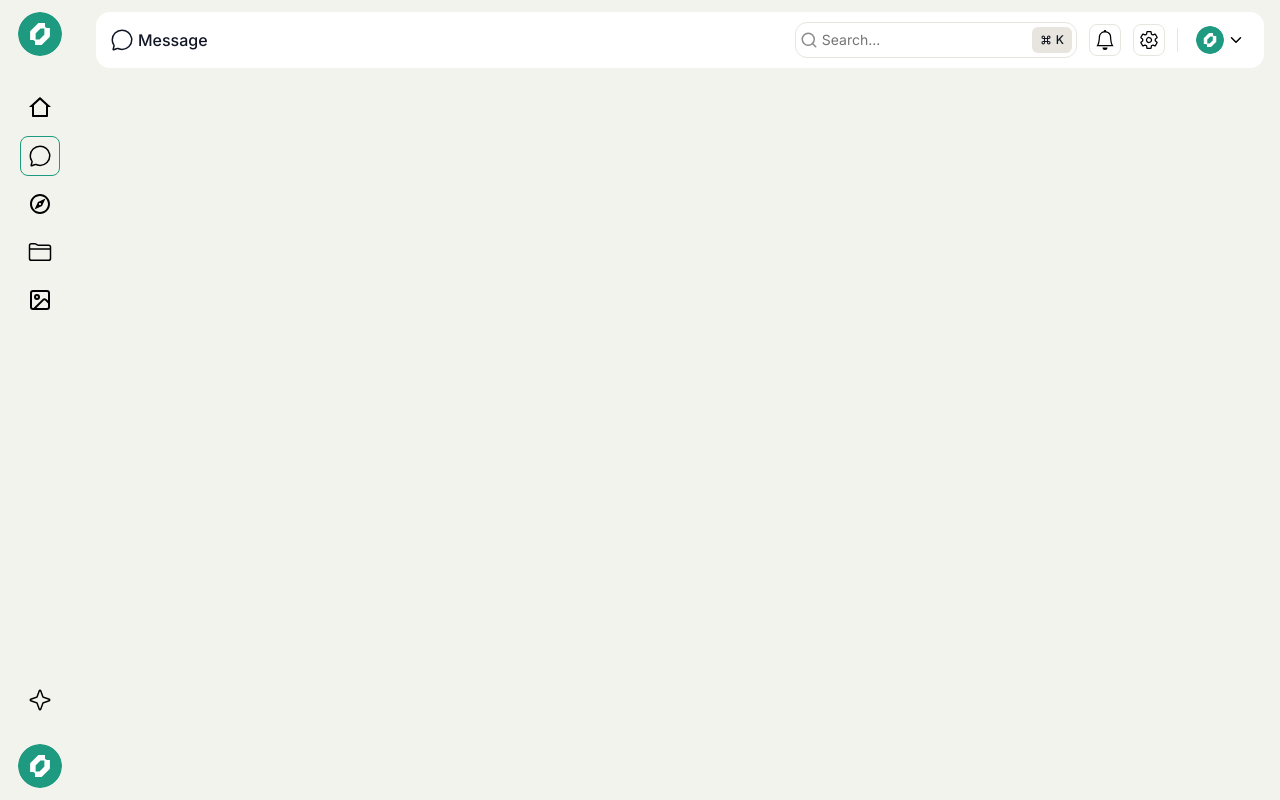
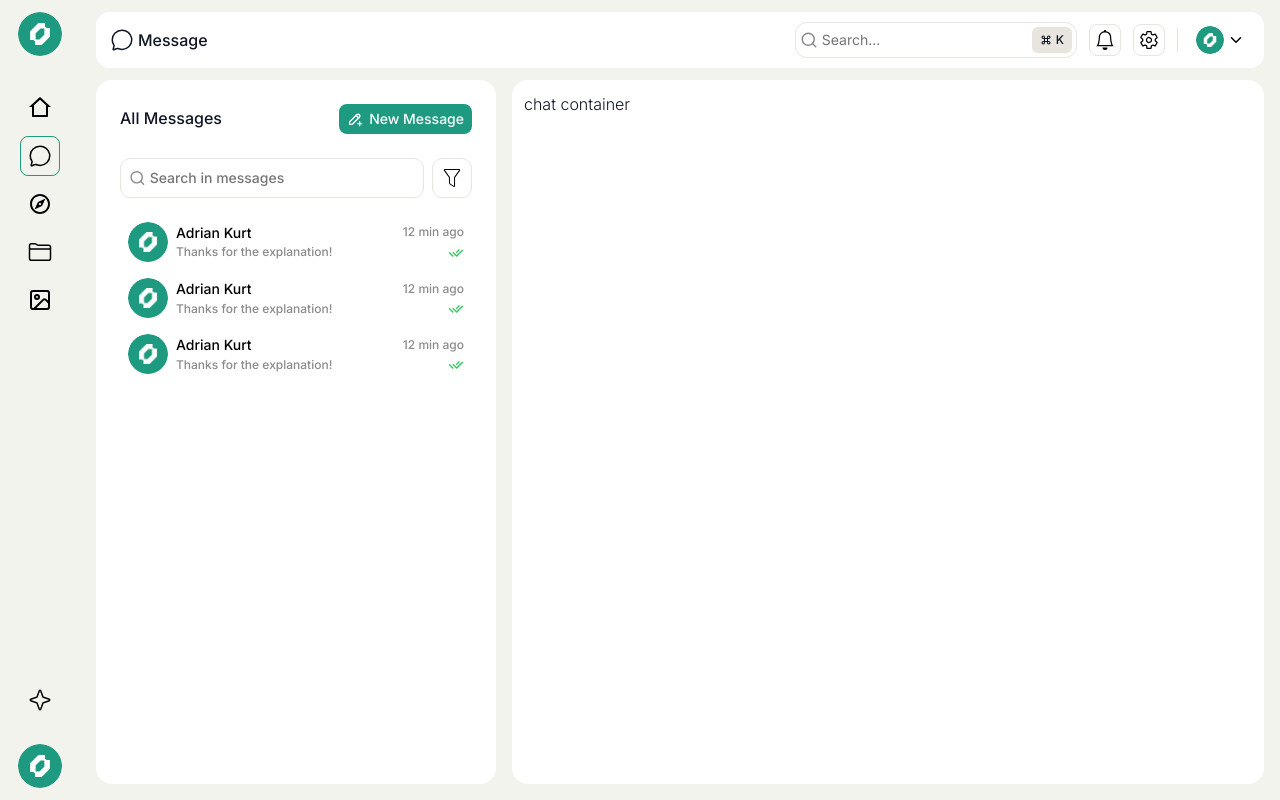
Before and after one commit to mrgustaveh/shipper-chat, a React (Vite) app in the folder frontend/: page /app in a window 1280 px wide. Built offline with nearby package versions, Linux system fonts and the light colour scheme; no server answers; sample sign-in values are in the browser's storage.

Commit message:
add craete messages & list

```diff
--- /dev/null
+++ b/frontend/src/features/home/components/messages/Create.tsx
@@ -0,0 +1,15 @@
+import { TbPencilPlus } from "react-icons/tb";
+import "./create.scss";
+
+export const CreateMessage = () => {
+  return (
+    <div className="create_message">
+      <p>All Messages</p>
+
+      <button className="create">
+        <TbPencilPlus size={16} />
+        New Message
+      </button>
+    </div>
+  );
+};
--- /dev/null
+++ b/frontend/src/features/home/components/messages/Filter.tsx
@@ -0,0 +1,41 @@
+import { z } from "zod";
+import { useForm } from "react-hook-form";
+import { zodResolver } from "@hookform/resolvers/zod";
+import { FiSearch } from "react-icons/fi";
+import { CiFilter } from "react-icons/ci";
+import { COLORS } from "@/lib/constants";
+import "./filter.scss";
+
+const schema = z.object({
+  searchValue: z.string(),
+  filter: z.enum(["all", "unread"]),
+});
+
+type schematype = z.infer<typeof schema>;
+
+export const SearchFilter = () => {
+  const { register, handleSubmit } = useForm<schematype>({
+    resolver: zodResolver(schema),
+    defaultValues: {
+      searchValue: "",
+      filter: "all",
+    },
+  });
+
+  const onSearch = (args: schematype) => {
+    console.log(args);
+  };
+
+  return (
+    <div id="search_filter">
+      <form id="search" onSubmit={handleSubmit(onSearch)}>
+        <FiSearch size={18} color={COLORS.text_secondary} />
+        <input placeholder="Search in messages" {...register("searchValue")} />
+      </form>
+
+      <button id="filter">
+        <CiFilter size={24} />
+      </button>
+    </div>
+  );
+};
--- /dev/null
+++ b/frontend/src/features/home/components/messages/MessagesList.tsx
@@ -0,0 +1,33 @@
+import { RiCheckDoubleFill } from "react-icons/ri";
+import { COLORS } from "@/lib/constants";
+import "./messageslist.scss";
+
+export const MessagesList = () => {
+  return (
+    <div id="messages_list">
+      <MessagePreview />
+      <MessagePreview />
+      <MessagePreview />
+    </div>
+  );
+};
+
+const MessagePreview = () => {
+  return (
+    <button id="message_preview">
+      <img src="/icon-bg.png" alt="profile picture" loading="lazy" />
+
+      <div className="_msg_details">
+        <p>
+          Adrian Kurt
+          <span>12 min ago</span>
+        </p>
+
+        <p>
+          <span>Thanks for the explanation!</span>
+          <RiCheckDoubleFill size={16} color={COLORS.success} />
+        </p>
+      </div>
+    </button>
+  );
+};
--- /dev/null
+++ b/frontend/src/features/home/components/messages/create.scss
@@ -0,0 +1,20 @@
+@use "../../../../styles/constants/colors" as colors;
+@use "../../../../styles/constants/mixins" as mixins;
+
+.create_message {
+  @include mixins.flexmixin(row, nowrap, center, space-between, 0);
+
+  p {
+    font-weight: 500;
+  }
+
+  .create {
+    @include mixins.flexmixin(row, nowrap, center, center, 0.375rem);
+    padding: 0.25rem 0.5rem;
+    border-radius: 0.5rem;
+    font-size: 0.875rem;
+    font-weight: 500;
+    color: colors.$bg_secondary;
+    background-color: colors.$brand;
+  }
+}
--- /dev/null
+++ b/frontend/src/features/home/components/messages/filter.scss
@@ -0,0 +1,29 @@
+@use "../../../../styles/constants/colors" as colors;
+@use "../../../../styles/constants/mixins" as mixins;
+
+#search_filter {
+  @include mixins.flexmixin(row, nowrap, center, space-between, 0);
+  margin-top: 1.5rem;
+
+  #search {
+    @include mixins.flexmixin(row, nowrap, center, flex-start, 0.25rem);
+    width: calc(100% - 3rem);
+    height: 2.5rem;
+    padding-left: 0.5rem;
+    border-radius: 0.625rem;
+
+    input {
+      width: 100%;
+      font-size: 0.875rem;
+      font-weight: 500;
+    }
+  }
+
+  #filter {
+    @include mixins.flexmixin(row, nowrap, center, center, 0);
+    width: 2.5rem;
+    height: 2.5rem;
+    border-radius: 0.625rem;
+    border: 1px solid colors.$divider;
+  }
+}
--- /dev/null
+++ b/frontend/src/features/home/components/messages/messageslist.scss
@@ -0,0 +1,43 @@
+@use "../../../../styles/constants/colors" as colors;
+@use "../../../../styles/constants/mixins" as mixins;
+
+#messages_list {
+  margin-top: 1rem;
+}
+
+#message_preview {
+  @include mixins.flexmixin(row, nowrap, center, flex-start, 0.5rem);
+  width: 100%;
+  padding: 0.5rem;
+  border-radius: 0.75rem;
+  transition: all ease-in-out 0.25s;
+
+  img {
+    width: 2.5rem;
+    height: 2.5rem;
+    border-radius: 50%;
+  }
+
+  ._msg_details {
+    width: calc(100% - 3rem);
+
+    p {
+      @include mixins.flexmixin(row, nowrap, center, space-between, 0);
+      font-size: 0.875rem;
+      font-weight: 500;
+
+      span {
+        font-size: 0.75rem;
+        color: colors.$text_secondary;
+      }
+    }
+  }
+
+  &:hover {
+    background-color: colors.$bg_tertiary;
+  }
+
+  &.active {
+    background-color: colors.$bg_tertiary;
+  }
+}
--- a/frontend/src/features/home/index.scss
+++ b/frontend/src/features/home/index.scss
@@ -14,5 +14,27 @@
     width: calc(100vw - 5rem);
     height: 100vh;
     padding: 0.75rem 1rem;
+
+    #lower {
+      @include mixins.flexmixin(row, nowrap, flex-start, space-between, 0);
+      margin-top: 0.75rem;
+      height: calc(100vh - 6rem);
+
+      #messages {
+        width: 25rem;
+        height: 100%;
+        padding: 1.5rem;
+        border-radius: 1rem;
+        background-color: colors.$bg_secondary;
+      }
+
+      #chat_container {
+        width: calc(100vw - 33rem);
+        height: 100%;
+        padding: 0.75rem;
+        border-radius: 1rem;
+        background-color: colors.$bg_secondary;
+      }
+    }
   }
 }
--- a/frontend/src/features/home/index.tsx
+++ b/frontend/src/features/home/index.tsx
@@ -1,5 +1,8 @@
+import { NavBar } from "./components/navigation/Nav";
 import { ChatHeader } from "./components/chatheader/ChatHeader";
-import { NavBar } from "./components/navigation/Nav";
+import { CreateMessage } from "./components/messages/Create";
+import { SearchFilter } from "./components/messages/Filter";
+import { MessagesList } from "./components/messages/MessagesList";
 import "./index.scss";
 
 export default function Home() {
@@ -11,6 +14,16 @@ export default function Home() {
 
       <div id="right">
         <ChatHeader />
+
+        <div id="lower">
+          <div id="messages">
+            <CreateMessage />
+            <SearchFilter />
+            <MessagesList />
+          </div>
+
+          <div id="chat_container">chat container</div>
+        </div>
       </div>
     </section>
   );
--- a/frontend/src/lib/constants.ts
+++ b/frontend/src/lib/constants.ts
@@ -10,4 +10,5 @@ export const COLORS = {
   danger: "#f1515f",
   secondary: "#5b41ff",
   secondary_alt: "#2d2a28",
+  brand: "#1E9A80",
 };
--- a/frontend/src/styles/constants/_colors.scss
+++ b/frontend/src/styles/constants/_colors.scss
@@ -9,3 +9,4 @@ $success: #34c759;
 $danger: #f1515f;
 $secondary: #5b41ff;
 $secondary_alt: #2d2a28;
+$brand: #1e9a80;
```
